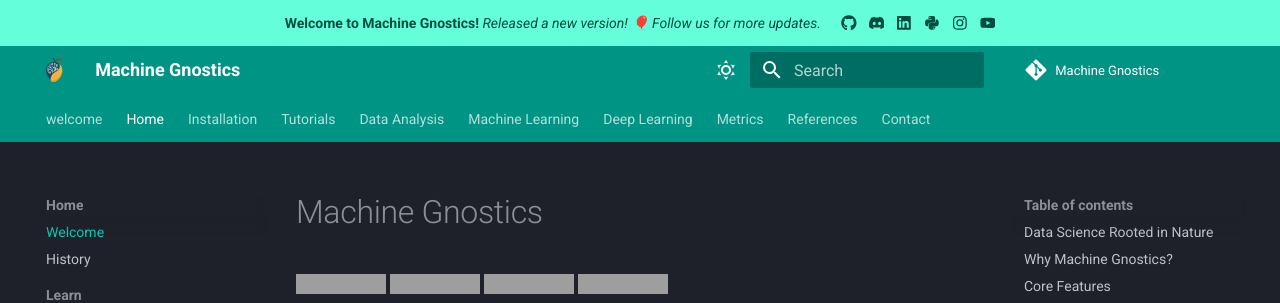
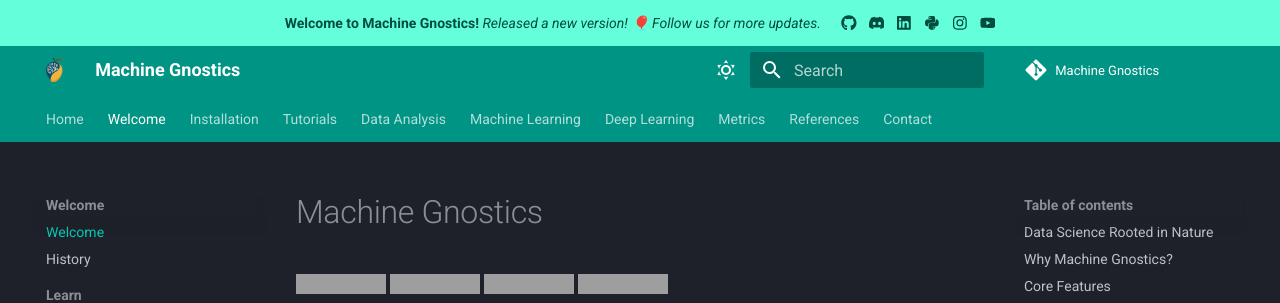
Before and after one commit to MachineGnostics/machinegnostics, an MkDocs documentation site: the page built from docs/index.md, in a window 1280 px wide. Shown: the top 303 px of the page. Built offline with MkDocs 1.6.1 and Material for MkDocs 9.7.7, drawn with Linux system fonts in a browser that asks for light colours; plug-ins that fetch from the network failed and are left out; comment, search, counter and statistics services are not loaded; the version menu is left out; grey boxes are pictures that could not be loaded.

Commit message:
content updated

```diff
--- a/mkdocs.yml
+++ b/mkdocs.yml
@@ -57,8 +57,8 @@ repo_url: https://github.com/MachineGnostics/machinegnostics
 repo_name: Machine Gnostics
 
 nav:
-  - welcome: home.md
-  - Home:
+  - Home: https://machinegnostics.com/
+  - Welcome:
     - Welcome: index.md
     - History: stories/history.md
     - Learn:
```
Also changed, not shown: README.md (+1 -1 lines).
